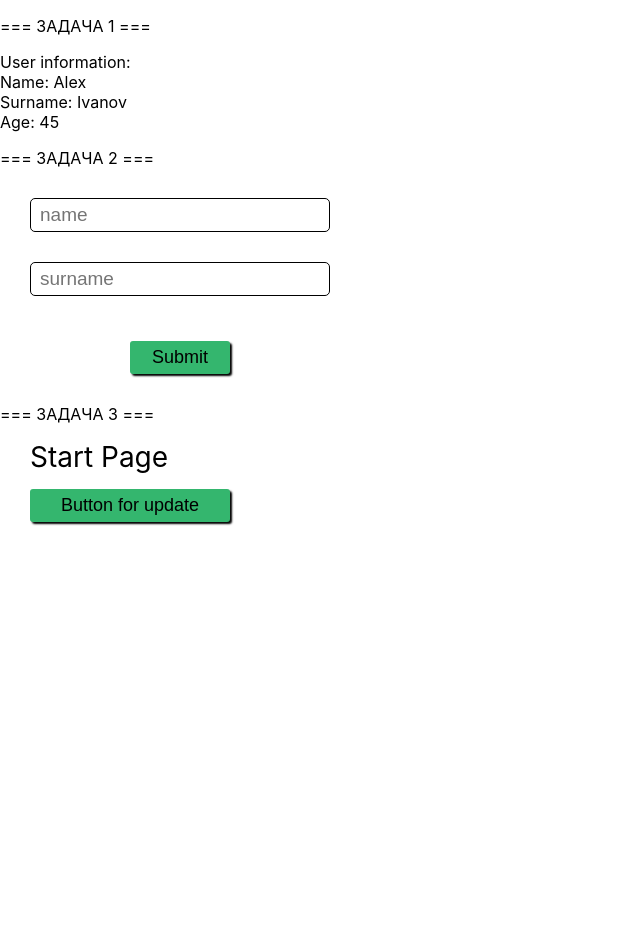
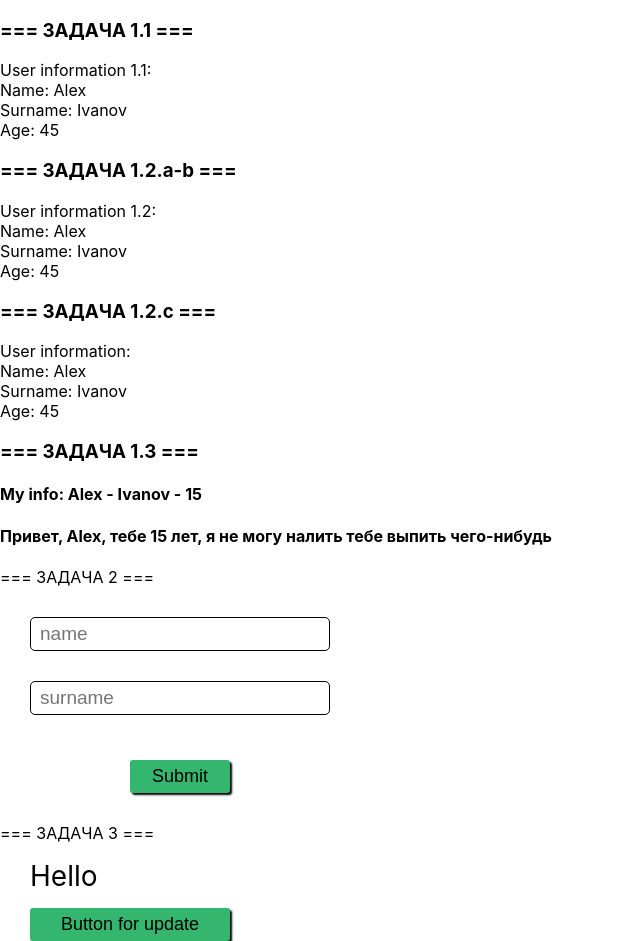
Before and after one commit to alexrazumniy/ReactCourse, a React (Create React App) app in the folder hw2/: page / in a window 1280 px wide. Shown: the whole page, without its empty margins (0-640 px from the left). Before the commit the page ends 800 px from the top, so only its background shows below. Built offline with nearby package versions, Linux system fonts and the light colour scheme; the HTML template or start-up script is replaced by a standard one.

Commit message:
hw2 corrected

```diff
--- a/hw2/src/App.js
+++ b/hw2/src/App.js
@@ -1,5 +1,5 @@
 import React from "react";
-import { User } from "./components/Task1/User";
+import { User1, User2, User3 } from "./components/Task1/User";
 import { Form } from "./components/Task2/Form";
 import { Lifecycle } from "./components/Task3/Lifecycle";
 
@@ -7,7 +7,9 @@ export default class App extends React.Component {
   render() {
     return (
       <>
-        <User />
+        <User1 />
+        <User2 />
+        <User3 />
         <Form />
         <Lifecycle />
       </>
--- a/hw2/src/components/Task1/User.js
+++ b/hw2/src/components/Task1/User.js
@@ -3,7 +3,7 @@ import "../styles.css";
 
 //===== Task 1.1 =====//
 
-export class User extends React.Component {
+export class User1 extends React.Component {
   state = {
     name: "Alex",
     surname: "Ivanov",
@@ -13,8 +13,14 @@ export class User extends React.Component {
   render() {
     return (
       <>
-        <p>=== ЗАДАЧА 1 ===</p>
-        <UserCard
+        <h3>=== ЗАДАЧА 1.1 ===</h3>
+        <UserCard1
+          name={this.state.name}
+          surname={this.state.surname}
+          age={this.state.age}
+        />
+        <h3>=== ЗАДАЧА 1.2.a-b ===</h3>
+        <UserCard2
           name={this.state.name}
           surname={this.state.surname}
           age={this.state.age}
@@ -24,14 +30,14 @@ export class User extends React.Component {
   }
 }
 
-// //===== Task 1.2 =====// Розкоментовувати по одному a) або b)
+// //===== Task 1.2 =====//
 
 //===> a) <===//
 
-const UserCard = (props) => {
+const UserCard1 = (props) => {
   return (
     <>
-      <div>User information:</div>
+      <div>User information 1.1:</div>
       <div>Name: {props.name}</div>
       <div>Surname: {props.surname}</div>
       <div>Age: {props.age}</div>
@@ -41,84 +47,88 @@ const UserCard = (props) => {
 
 // //===> b) <===//
 
-// const UserCard = ({name, surname, age}) => {
-//   return (
-//     <>
-//       <div>User information:</div>
-//       <div>Name: {name}</div>
-//       <div>Surname: {surname}</div>
-//       <div>Age: {age}</div>
-//     </>
-//   );
-// };
+const UserCard2 = ({ name, surname, age }) => {
+  return (
+    <>
+      <div>User information 1.2:</div>
+      <div>Name: {name}</div>
+      <div>Surname: {surname}</div>
+      <div>Age: {age}</div>
+    </>
+  );
+};
 
 // //===> c) <===//
 
-// export class User extends React.Component {
-//   state = {
-//     name: "Alex",
-//     surname: "Ivanov",
-//     age: 45,
-//   };
+export class User2 extends React.Component {
+  state = {
+    name: "Alex",
+    surname: "Ivanov",
+    age: 45,
+  };
 
-//   render() {
-//     return (
-//       <>
-//         <p>=== ЗАДАЧА 1 ===</p>;
-//         <UserCard {...this.state} />
-//       </>
-//     );
-//   }
-// }
+  render() {
+    return (
+      <>
+        <h3>=== ЗАДАЧА 1.2.c ===</h3>
+        <UserCard3 {...this.state} />
+      </>
+    );
+  }
+}
 
-// const UserCard = ({name, surname, age}) => {
-//   return (
-//     <>
-//       <div>User information:</div>
-//       <div>Name: {name}</div>
-//       <div>Surname: {surname}</div>
-//       <div>Age: {age}</div>
-//     </>
-//   );
-// };
+const UserCard3 = ({name, surname, age}) => {
+  return (
+    <>
+      <div>User information:</div>
+      <div>Name: {name}</div>
+      <div>Surname: {surname}</div>
+      <div>Age: {age}</div>
+    </>
+  );
+};
 
 // //==== Task 1.3 =====//
 
 // //===> a) <===//
 
-// export class User extends React.Component {
-//   state = {
-//     name: "Alex",
-//     surname: "Ivanov",
-//     age: 15,
-//   };
+export class User3 extends React.Component {
+  state = {
+    name: "Alex",
+    surname: "Ivanov",
+    age: 15,
+  };
 
-//   render() {
-//     return (
-//       <>
-//         <p>=== ЗАДАЧА 1 ===</p>;
-//         <UserCardText {...this.state} />
-//       </>
-//     );
-//   }
-// }
-
+  render() {
+    return (
+      <>
+        <h3>=== ЗАДАЧА 1.3 ===</h3>
+        <UserCardText1 {...this.state} />
+        <UserCardText2 {...this.state} />
+      </>
+    );
+  }
+}
 // //===> b) <===//
 
-// const UserCardText = (props) => {
-//   return <div>My info: {Object.values(props).join(" - ")}</div>;
-// };
+const UserCardText1 = (props) => {
+  return <h4>My info: {props = "Alex - Ivanov - 15"}</h4>
+  // return <h4>My info: {Object.values(props).join(" - ")}</h4>;
+};
 
 // //===> c) <===//
 
-// const UserCardText = (props) => {
-//   let isAgeIn;
-//   props.age < 18 ? (isAgeIn = "не") : (isAgeIn = "");
+const ageIn = (age) => {
+  let isAgeIn;
+  age < 18 ? (isAgeIn = "не") : (isAgeIn = "");
+  return isAgeIn
+}
 
-//   return (
-//     <>
-//       Привет, {props.name}, тебе {props.age} лет, я <span>{isAgeIn}</span> могу
-//       налить тебе выпить чего-нибудь
-//     </>
-//   );
-// };
+const UserCardText2 = (props) => {
+  return (
+    <>
+      <h4>Привет, {props.name}, тебе {props.age} лет, я <span>{ageIn(props.age)}</span> могу
+      налить тебе выпить чего-нибудь</h4>
+    </>
+  );
+};
--- a/hw2/src/components/Task3/Lifecycle.js
+++ b/hw2/src/components/Task3/Lifecycle.js
@@ -7,12 +7,13 @@ export class Lifecycle extends React.Component {
   };
 
   componentDidMount() {
-    this.setState({ pageTitle: "Start Page" });
+    document.title = this.state.pageTitle;
   }
 
-  componentDidUpdate(updatedTitle, ...rest) {
-    updatedTitle = this.state.pageTitle;
+  componentDidUpdate() {
+    document.title = this.state.pageTitle;
   }
+
 
   render() {
     return (
```
Also changed, not shown: hw2/public/manifest.json.
